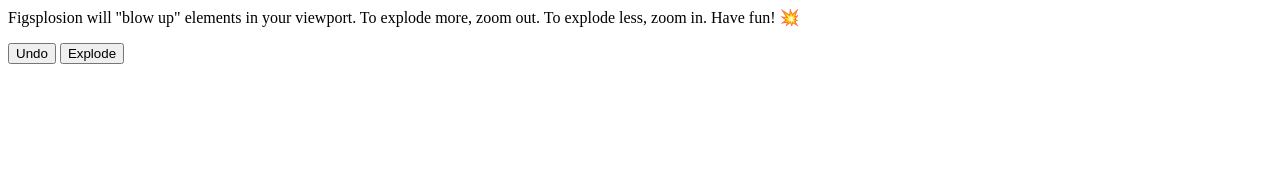
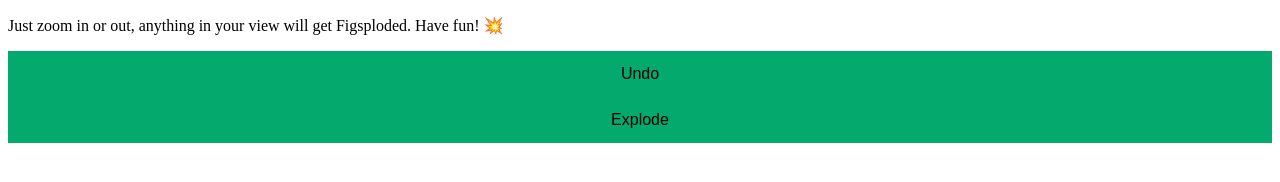
Before and after one commit to travisseh/figsplosion, a website: page ui.html in a window 1280 px wide. Drawn offline with Linux system fonts and the light colour scheme.

Commit message:
couple of ui tweaks

```diff
--- /dev/null
+++ b/styles.css
@@ -0,0 +1,10 @@
+.block {
+  display: block;
+  width: 100%;
+  border: none;
+  background-color: #04AA6D;
+  padding: 14px 28px;
+  font-size: 16px;
+  cursor: pointer;
+  text-align: center;
+}
--- a/ui.html
+++ b/ui.html
@@ -1,8 +1,18 @@
+<!DOCTYPE html>
+<body lang="en-US">
+    <head>
+        <meta charset="utf-8">
+        <meta http-equiv="Content-Type" content="text/html; charset=UTF-8" />
+
+        <!-- Styles -->
+        <link rel="stylesheet" href="./styles.css"> <!-- Your Styles -->
+    </head>
+
 <!-- <h2>Figsplosion</h2> -->
-<p>Figsplosion will "blow up" elements in your viewport. To explode more, zoom out. To explode less, zoom in. Have fun! 💥</p>
+<p>Just zoom in or out, anything in your view will get Figsploded. Have fun!  💥</p>
 <!-- <p>Count: <input id="count" value="5"></p> -->
-<button id="undo">Undo</button>
-<button id="explode">Explode</button>
+<button id="undo" class="block">Undo</button>
+<button id="explode" class="block">Explode</button>
 <script>
 
 document.getElementById('explode').onclick = () => {
@@ -16,3 +26,6 @@ document.getElementById('undo').onclick = () => {
 }
 
 </script>
+
+</body>
+</html>
```
